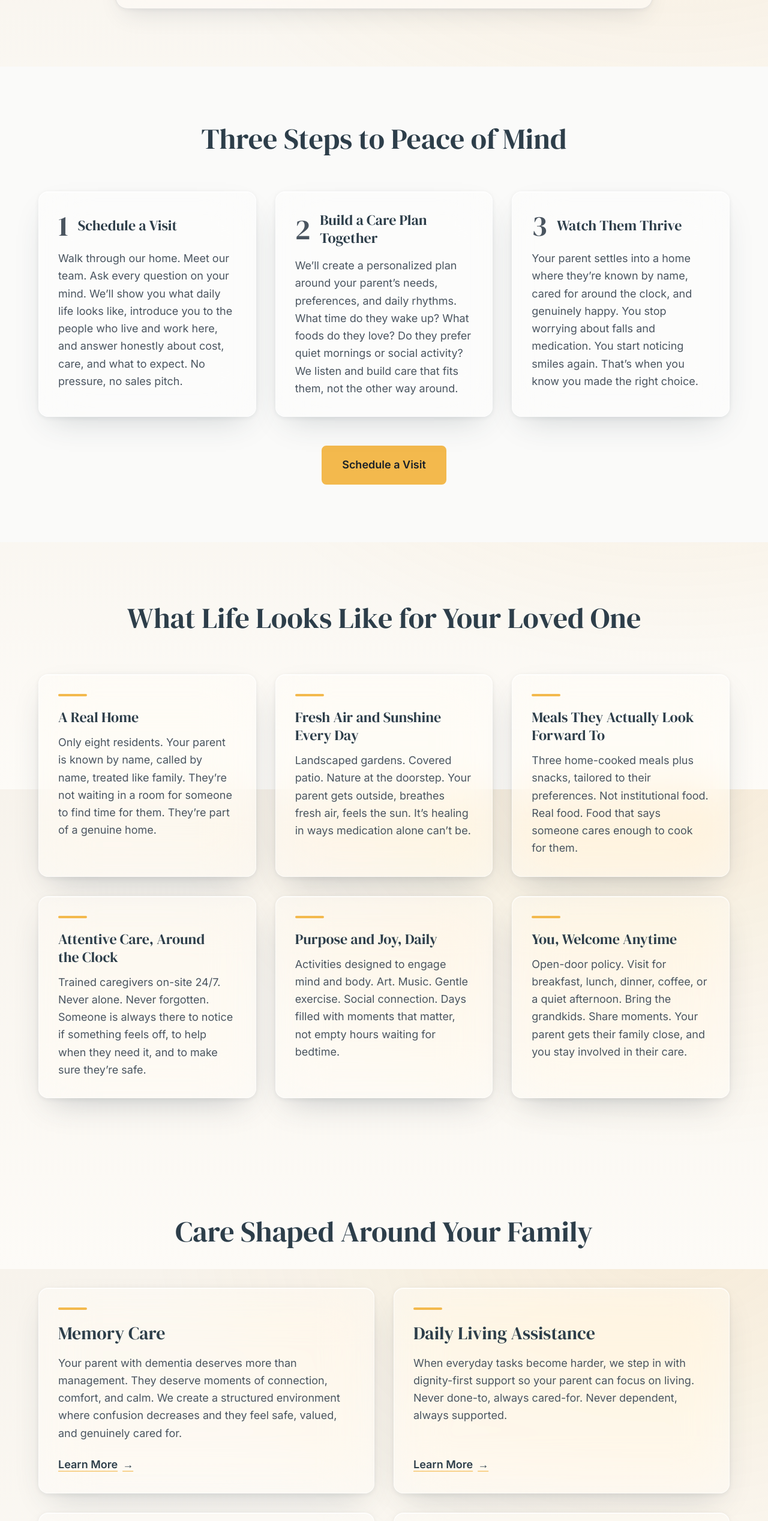
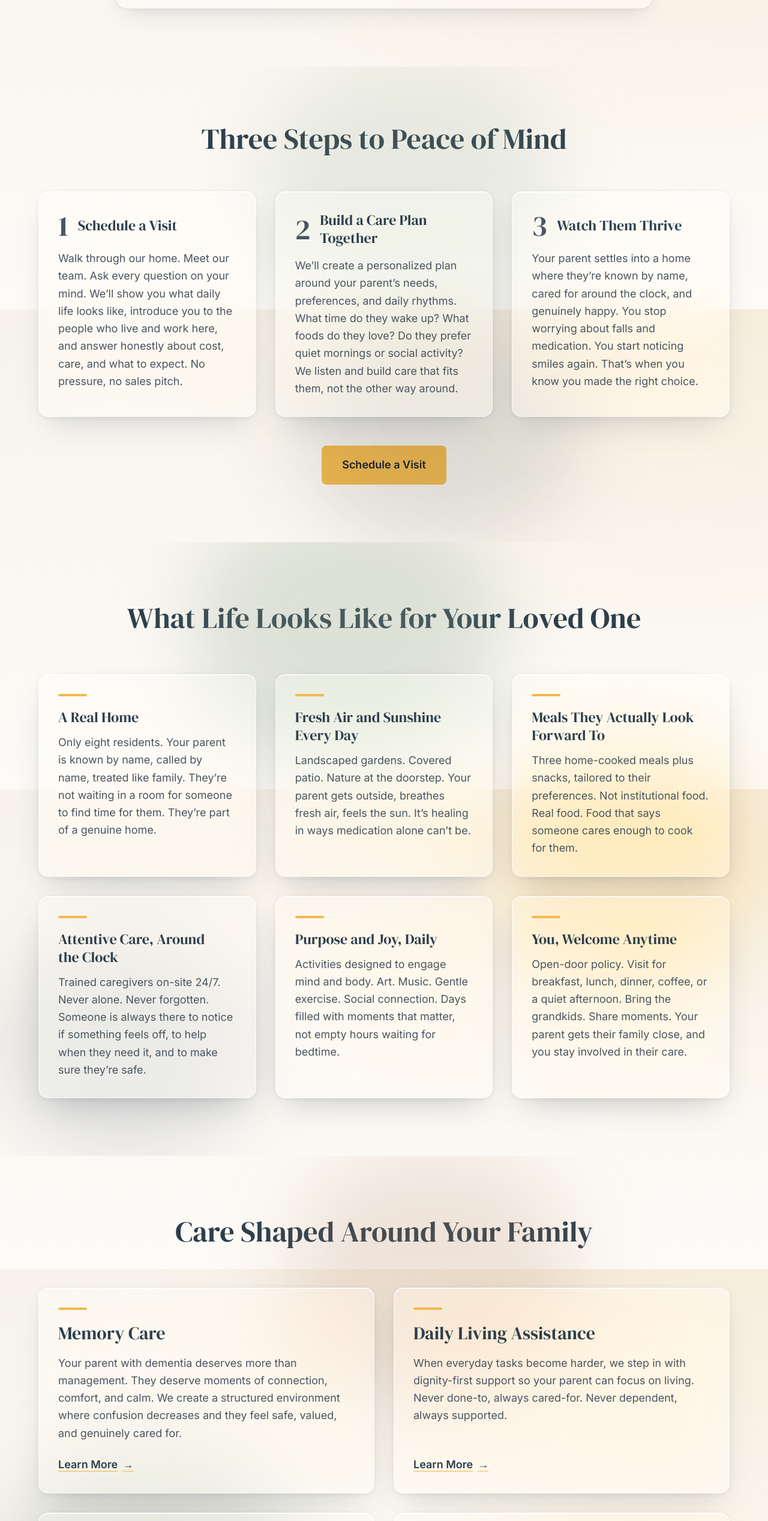
Before and after one commit to YourNextStepTeam/burienbestcarehome-site, a Next.js app in the folder nextjs-site/: page / in a window 1280 px wide. Shown: the part 1884-4420 px from the top of the page at 60% size. Built offline with nearby package versions, Linux system fonts and the light colour scheme.

Commit message:
phase D: ambient sectional washes + drop stone-50 so glass cards frost

```diff
--- a/nextjs-site/src/app/page.tsx
+++ b/nextjs-site/src/app/page.tsx
@@ -232,7 +232,12 @@ export default function Home() {
         </section>
 
         {/* Your Simple Plan Section (StoryBrand: Plan) — WARM STONE */}
-        <section className="py-16 sm:py-20 lg:py-24 px-4 sm:px-6 lg:px-8 bg-stone-50">
+        <section className="relative py-16 sm:py-20 lg:py-24 px-4 sm:px-6 lg:px-8 bg-transparent">
+          {/* Subtle ambient wash so the glass cards have color variance to blur */}
+          <div aria-hidden="true" className="pointer-events-none absolute inset-0 overflow-hidden">
+            <div className="absolute top-0 left-1/3 w-[500px] h-[400px] rounded-full bg-[rgba(143,165,139,0.18)] blur-3xl" />
+            <div className="absolute bottom-0 right-1/4 w-[460px] h-[380px] rounded-full bg-[rgba(45,62,74,0.12)] blur-3xl" />
+          </div>
           <div className="max-w-6xl mx-auto">
             <div className="text-center mb-12 sm:mb-16">
               <h2 className="font-serif text-3xl sm:text-4xl lg:text-5xl font-normal text-forest">
@@ -300,7 +305,13 @@ export default function Home() {
         </section>
 
         {/* What Your Parent Gets Section (Hormozi Value Stack: Outcomes) — WHITE with terracotta cards */}
-        <section id="our-home" className="py-16 sm:py-20 lg:py-24 px-4 sm:px-6 lg:px-8 bg-transparent">
+        <section id="our-home" className="relative py-16 sm:py-20 lg:py-24 px-4 sm:px-6 lg:px-8 bg-transparent">
+          {/* Ambient color wash behind the glass cards — gives backdrop-blur something to catch */}
+          <div aria-hidden="true" className="pointer-events-none absolute inset-0 overflow-hidden">
+            <div className="absolute -top-16 left-1/4 w-[520px] h-[420px] rounded-full bg-[rgba(143,165,139,0.28)] blur-3xl" />
+            <div className="absolute top-1/3 right-0 w-[460px] h-[380px] rounded-full bg-[rgba(243,185,77,0.22)] blur-3xl" />
+            <div className="absolute bottom-0 left-0 w-[420px] h-[360px] rounded-full bg-[rgba(45,62,74,0.12)] blur-3xl" />
+          </div>
           <div className="max-w-6xl mx-auto">
             <div className="text-center mb-12 sm:mb-16">
               <h2 className="font-serif text-3xl sm:text-4xl lg:text-5xl font-normal text-forest leading-tight">
@@ -397,7 +408,13 @@ export default function Home() {
         </section>
 
         {/* Care That Meets Your Family Section (Outcome-Focused Services) — TERRACOTTA */}
-        <section className="py-16 sm:py-20 lg:py-24 px-4 sm:px-6 lg:px-8 bg-transparent">
+        <section className="relative py-16 sm:py-20 lg:py-24 px-4 sm:px-6 lg:px-8 bg-transparent">
+          {/* Ambient color wash — different position so the two sections feel distinct */}
+          <div aria-hidden="true" className="pointer-events-none absolute inset-0 overflow-hidden">
+            <div className="absolute top-0 right-1/4 w-[480px] h-[400px] rounded-full bg-[rgba(184,135,107,0.20)] blur-3xl" />
+            <div className="absolute top-1/2 left-0 w-[500px] h-[400px] rounded-full bg-[rgba(90,110,88,0.20)] blur-3xl" />
+            <div className="absolute bottom-0 right-0 w-[460px] h-[380px] rounded-full bg-[rgba(243,185,77,0.16)] blur-3xl" />
+          </div>
           <div className="max-w-6xl mx-auto">
             <div className="text-center mb-12 sm:mb-16">
               <h2 className="font-serif text-3xl sm:text-4xl lg:text-5xl font-normal text-forest leading-tight">
```
